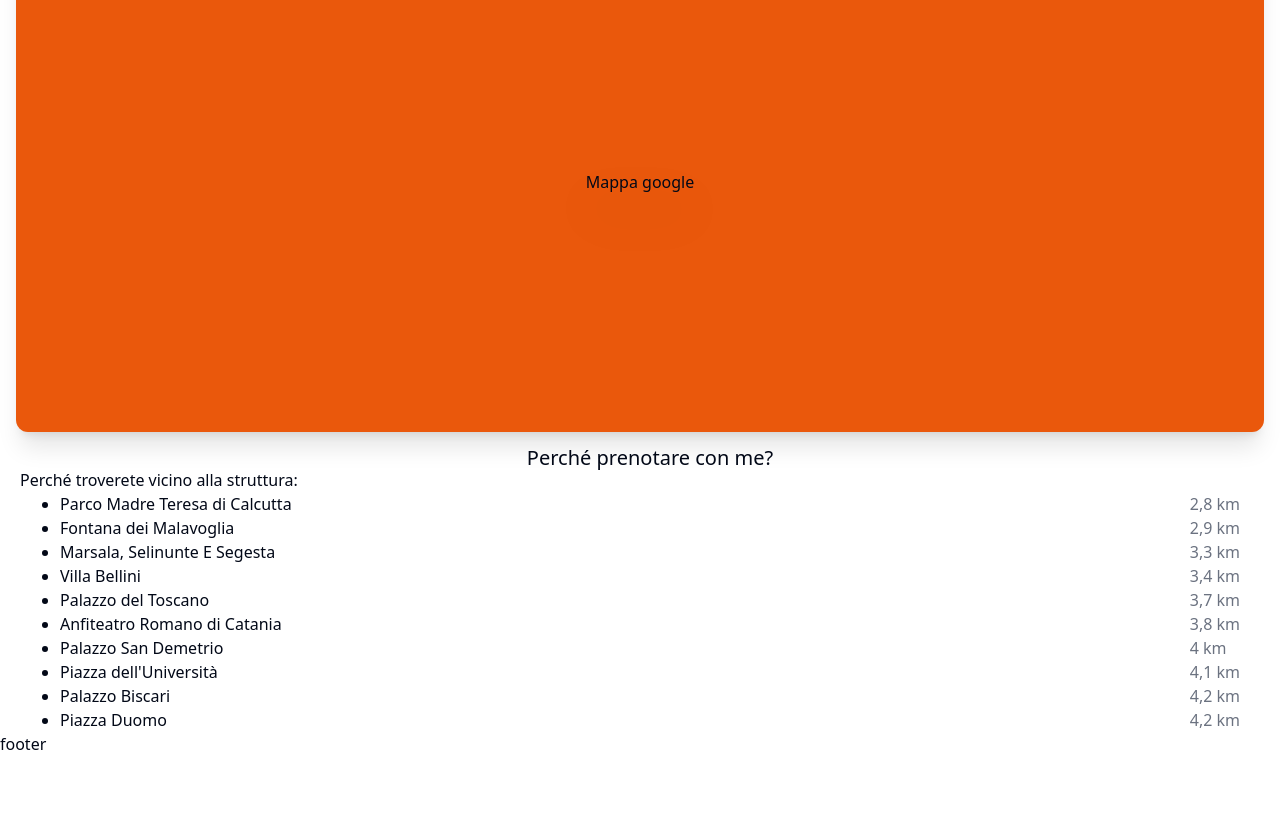
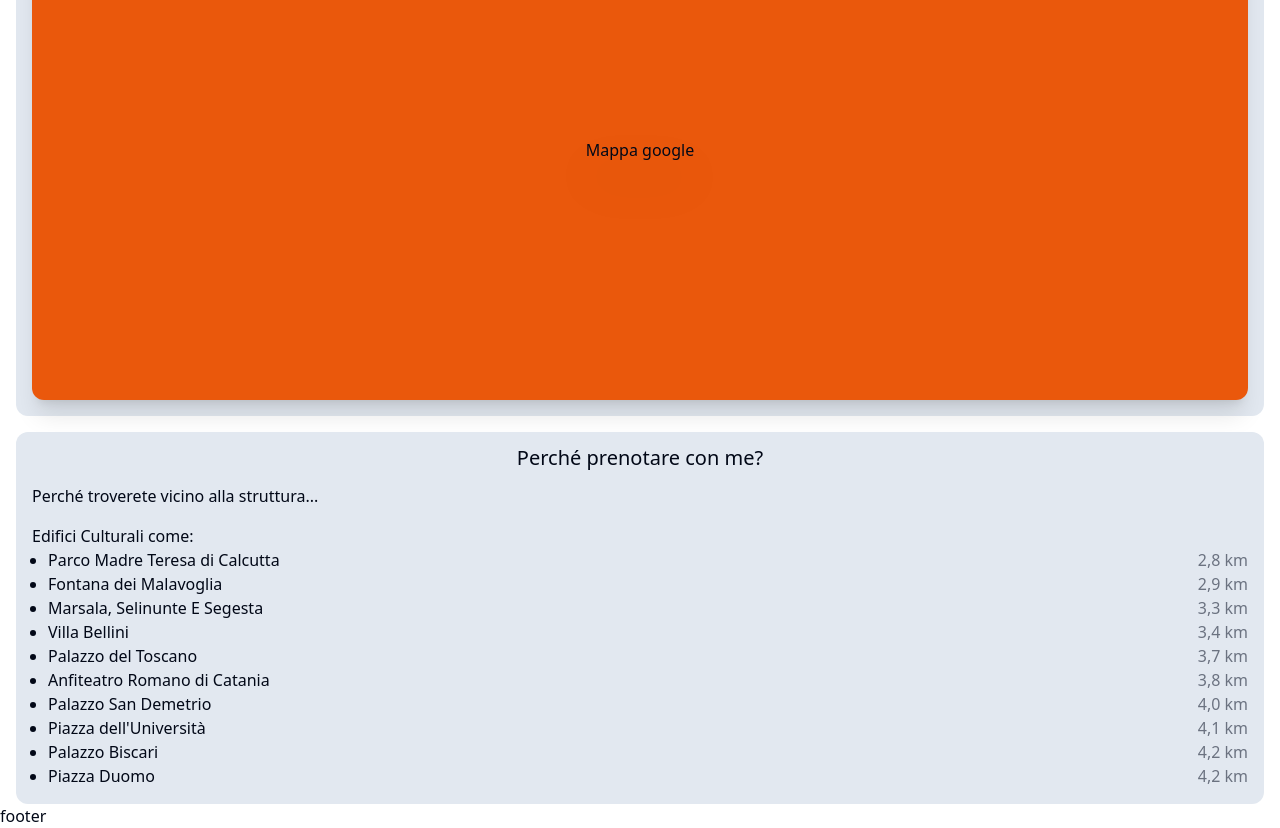
Before and after one commit to Erry002/clatur73, a React (Vite) app: page / in a window 1280 px wide. Shown: the part 1100-1928 px from the top of the page. Before the commit the page ends 1856 px from the top, so only its background shows below. Built offline with nearby package versions, Linux system fonts and the light colour scheme.

Commit message:
chiusura giornata, appunti scritti

```diff
--- a/src/components/Navbar.jsx
+++ b/src/components/Navbar.jsx
@@ -143,7 +143,7 @@ const Navbar = () => {
                               })
                             }
                           >
-                            Atrazioni
+                            Attrazioni
                           </NavLink>
                         </div>
                       </SheetDescription>
--- a/src/components/colors.json
+++ b/src/components/colors.json
@@ -1,6 +1,6 @@
 
   {
-    "mainObjects": "bg-slate-500",
+    "mainObjects": "bg-slate-200 rounded-xl",
     "childObjects": "bg-orange-600",
     "mainIconObjects":" green",
     "textPrimary": "",
--- a/src/pages/Home.jsx
+++ b/src/pages/Home.jsx
@@ -1,6 +1,6 @@
 import { Link } from "react-router-dom";
 import * as React from "react";
-import { Card, CardContent } from "@/components/ui/card"
+import { Card, CardContent } from "@/components/ui/card";
 import colors from "../components/colors.json";
 
 import { FaWifi } from "react-icons/fa6";
@@ -14,7 +14,7 @@ import {
   CarouselItem,
   CarouselNext,
   CarouselPrevious,
-} from "@/components/ui/carousel"
+} from "@/components/ui/carousel";
 //3, 19, 15,
 import casa_1 from "../assets/casa_1.jpeg";
 import casa_2 from "../assets/casa_2.jpeg";
@@ -22,14 +22,13 @@ import casa_3 from "../assets/casa_3.jpeg";
 
 const images = [casa_1, casa_2, casa_3];
 
-
-
 export default function Home() {
-
   return (
     <>
       <div className="min-h-screen flex flex-col">
-        <section> {/*carosello immagini */}
+        <section>
+          {" "}
+          {/*carosello immagini */}
           <div className="flex justify-center h-[530px]">
             <Carousel
               opts={{
@@ -46,8 +45,14 @@ export default function Home() {
                   <CarouselItem key={index} className="pt-1 md:basis-full w-52">
                     <div className="p-1">
                       <Card>
-                        <CardContent className={`flex w-full h-[500px] ${colors.mainObjects} items-center justify-center p-4 rounded-xl`}>
-                          <img src={image} alt={`foto casa ${index + 1}`} className={`w-full h-full object-cover rounded-xl border ${colors.borderSecondary}`} />
+                        <CardContent
+                          className={`flex w-full h-[500px] ${colors.mainObjects} items-center justify-center p-4 rounded-xl`}
+                        >
+                          <img
+                            src={image}
+                            alt={`foto casa ${index + 1}`}
+                            className={`w-full h-full object-cover rounded-xl border ${colors.borderSecondary}`}
+                          />
                         </CardContent>
                       </Card>
                     </div>
@@ -55,63 +60,92 @@ export default function Home() {
                 ))}
               </CarouselContent>
               <div className="flex justify-between -mt-[260px] mx-12 ">
-                <CarouselPrevious className={`${colors.childObjects} w-12 h-12`} />
+                <CarouselPrevious
+                  className={`${colors.childObjects} w-12 h-12`}
+                />
                 <CarouselNext className={`${colors.childObjects} w-12 h-12`} />
               </div>
             </Carousel>
           </div>
         </section>
+
         {/* sezione info */}
         <section className="flex justify-between mx-4 mt-2">
           <div className="flex flex-col items-center justify-center">
-            <FaWifi size={50} color={colors.mainIconObjects}/>git
+            <FaWifi size={50} color={colors.mainIconObjects} />
             <h2 className="text-center leading-5 text-sm">WiFi Gratuito</h2>
           </div>
           <div className="flex flex-col items-center justify-center">
             <FaBed size={50} color={colors.mainIconObjects} />
-            <h2 className="text-center leading-5 text-sm">Stanze confortevoli </h2>
+            <h2 className="text-center leading-5 text-sm">
+              Stanze confortevoli{" "}
+            </h2>
           </div>
           <div className="flex flex-col items-center justify-center">
             <MdLocalParking size={50} color={colors.mainIconObjects} />
-            <h2 className="text-center leading-5 text-sm">Parcheggio Gratuito</h2>
+            <h2 className="text-center leading-5 text-sm">
+              Parcheggio Gratuito
+            </h2>
           </div>
           <div className="flex flex-col items-center justify-center">
             <RiCustomerService2Fill size={50} color={colors.mainIconObjects} />
             <h2 className="text-center leading-5 text-sm">Servizio h24</h2>
           </div>
         </section>
+
         {/*Sezione posizione*/}
         <section>
-          <div className={`mt-10 ${colors.mainObjects} px-4 text-left`}>
-            <h2>Clatur73 - </h2>
+          <div className={`mx-4 my-4 ${colors.mainObjects} p-4 text-left`}>
+            <h2>Qualcosa sulla mia dimora... </h2>
             <p className="text-sm leading-5 mt-4">
-              Clatur73 is a recently renovated apartment in Catania, where guests can make the most of its private beach area and garden. This beachfront property offers access to free WiFi and free private parking. The property is non-smoking and is set 2.3 km from Spiaggetta di Ognina.
+              Clatur73 is a recently renovated apartment in Catania, where
+              guests can make the most of its private beach area and garden.
+              This beachfront property offers access to free WiFi and free
+              private parking. The property is non-smoking and is set 2.3 km
+              from Spiaggetta di Ognina.
             </p>
             <p className="text-sm leading-5 mt-4">
-              The spacious apartment with a balcony and garden views features 2 bedrooms, a living room, a flat-screen TV, an equipped kitchen with an oven and a microwave, and 1 bathroom with a bidet. Towels and bed linen are featured in the apartment. The property offers city views.
+              The spacious apartment with a balcony and garden views features 2
+              bedrooms, a living room, a flat-screen TV, an equipped kitchen
+              with an oven and a microwave, and 1 bathroom with a bidet. Towels
+              and bed linen are featured in the apartment. The property offers
+              city views.
             </p>
             <p className="text-sm leading-5 mt-4">
               A restaurant and snack bar can be found on-site.
             </p>
             <p className="text-sm leading-5 mt-4">
-              A variety of wellness packages are available for guests to get rejuvenated on-site. For guests with children, the apartment offers outdoor play equipment. Both a bicycle rental service and a car rental service are available at Clatur73, while cycling and walking tours can be enjoyed nearby.
+              A variety of wellness packages are available for guests to get
+              rejuvenated on-site. For guests with children, the apartment
+              offers outdoor play equipment. Both a bicycle rental service and a
+              car rental service are available at Clatur73, while cycling and
+              walking tours can be enjoyed nearby.
             </p>
             <p className="text-sm leading-5 mt-4">
-              Catania Piazza Duomo is 6.7 km from the accommodation, while Taormina Cable Car - Mazzaro Station is 46 km away. The nearest airport is Catania Fontanarossa Airport, 11 km from Clatur73.
-              Le distanze nella descrizione della struttura sono calcolate con © OpenStreetMap
+              Catania Piazza Duomo is 6.7 km from the accommodation, while
+              Taormina Cable Car - Mazzaro Station is 46 km away. The nearest
+              airport is Catania Fontanarossa Airport, 11 km from Clatur73. Le
+              distanze nella descrizione della struttura sono calcolate con ©
+              OpenStreetMap
             </p>
-          </div>
-          <div className={`flex justify-center items-center h-[500px] ${colors.childObjects} rounded-xl p-4 m-4 shadow-xl`}>
-            <h1 className="drop-shadow-2xl">Mappa google</h1>
+            <div
+              className={`flex justify-center items-center h-[500px] ${colors.childObjects} rounded-xl p-4 mt-4 shadow-xl`}
+            >
+              <h1 className="drop-shadow-2xl">Mappa google</h1>
+            </div>
           </div>
         </section>
+
         {/* sezione info */}
         <section>
-          <div className="ml-5">
-            <h2 className="text-center leading-5 text-xl">Perché prenotare con me?</h2>
-            <p>Perché troverete vicino alla struttura:</p>
+          <div className={` mx-4 ${colors.mainObjects} p-4`}>
+            <h2 className="text-center leading-5 text-xl">
+              Perché prenotare con me?
+            </h2>
+            <p className=" my-4">Perché troverete vicino alla struttura...</p>
+            <h2>Edifici Culturali come:</h2>
             <div className="flex justify-between">
-              <ol className="list-disc ml-10">
+              <ol className="list-disc ml-4">
                 <li>Parco Madre Teresa di Calcutta</li>
                 <li>Fontana dei Malavoglia</li>
                 <li>Marsala, Selinunte E Segesta</li>
@@ -123,14 +157,14 @@ export default function Home() {
                 <li>Palazzo Biscari</li>
                 <li>Piazza Duomo</li>
               </ol>
-              <ol className={`mr-10 ${colors.textSecondary}`}>
+              <ol className={`${colors.textSecondary}`}>
                 <li>2,8 km</li>
                 <li>2,9 km</li>
                 <li>3,3 km</li>
                 <li>3,4 km</li>
                 <li>3,7 km</li>
                 <li>3,8 km</li>
-                <li>4 km</li>
+                <li>4,0 km</li>
                 <li>4,1 km</li>
                 <li>4,2 km</li>
                 <li>4,2 km</li>
@@ -142,18 +176,7 @@ export default function Home() {
     </>
   );
 }
-{/*
-{
-    "mainObjects": "#A9A9A9",
-    "childObjects": "#2F4F4F",
-    "mainIconObjects": "#228B22",
-    "textPrimary": "text-gray-800",
-    "textSecondary": "#a9a9a9",
-    "backgroundPrimary": "bg-white",
-    "backgroundSecondary": "bg-gray-100",
-    "buttonPrimary": "bg-red-500",
-    "buttonSecondary": "bg-yellow-500",
-    "borderPrimary": "border-gray-300",
-    "borderSecondary": "border-red-500"
-  },
-*/}
+// cose da fare martedì
+//1 da vedere come organizzare il sito e studiare un layout accettabile
+//2 Cercare un set di colori per il sito
+//3 Aggiungere le restanti foto per mostrare la casa, le stanze, la cucina e la spiaggia
```
